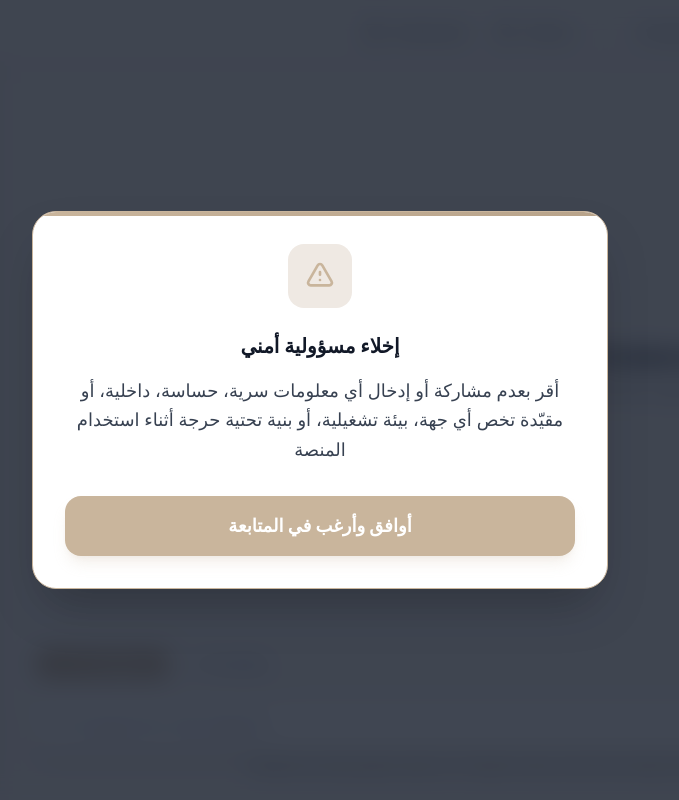
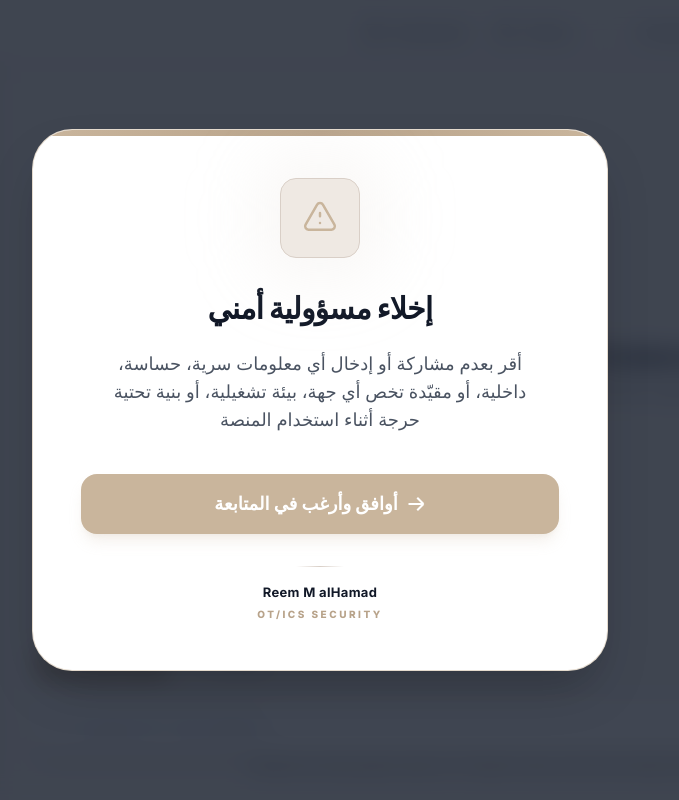
Before and after one commit to ByReem444/ot_security, a Flask app: page / in a window 1280 px wide. Shown: the whole page, without its empty margins (320-999 px from the left). Run offline with Flask 3, Linux system fonts and the light colour scheme; some libraries are stand-ins or nearby versions.

Commit message:
disclaimer

```diff
--- a/app/templates/base.html
+++ b/app/templates/base.html
@@ -83,26 +83,41 @@
              x-transition:enter-start="opacity-0"
              x-transition:enter-end="opacity-100">
 
-            <div class="bg-white dark:bg-gray-900 border border-sand-300 dark:border-cyan-500/30 rounded-3xl p-8 max-w-xl w-full shadow-2xl text-center relative overflow-hidden">
-                <!-- Decorative element -->
-                <div class="absolute top-0 left-0 w-full h-1 bg-gradient-to-r from-sand-300 to-sand-400 dark:from-cyan-500 dark:to-teal-500"></div>
+            <div class="bg-white dark:bg-gray-900 border border-sand-300/50 dark:border-cyan-500/20 rounded-[2.5rem] p-8 sm:p-12 max-w-xl w-full shadow-2xl text-center relative overflow-hidden mx-auto transform transition-all duration-500">
+                <!-- Top Accent Line -->
+                <div class="absolute top-0 left-0 w-full h-1.5 bg-gradient-to-r from-sand-300 via-sand-400 to-sand-300 dark:from-cyan-600 dark:via-cyan-400 dark:to-cyan-600"></div>
 
-                <div class="w-16 h-16 bg-sand-100 dark:bg-cyan-500/10 rounded-2xl flex items-center justify-center mx-auto mb-6 text-sand-300 dark:text-cyan-500">
-                    <svg class="w-8 h-8" fill="none" viewBox="0 0 24 24" stroke="currentColor" stroke-width="2">
-                        <path stroke-linecap="round" stroke-linejoin="round" d="M12 9v2m0 4h.01m-6.938 4h13.856c1.54 0 2.502-1.667 1.732-3L13.732 4c-.77-1.333-2.694-1.333-3.464 0L3.34 16c-.77 1.333.192 3 1.732 3z" />
-                    </svg>
+                <!-- Icon Header -->
+                <div class="relative inline-flex items-center justify-center mb-8">
+                    <div class="absolute inset-0 bg-sand-200/20 dark:bg-cyan-500/20 rounded-3xl blur-xl scale-150"></div>
+                    <div class="relative w-16 h-16 sm:w-20 sm:h-20 bg-sand-100 dark:bg-gray-800 rounded-2xl flex items-center justify-center text-sand-300 dark:text-cyan-500 border border-sand-200 dark:border-cyan-500/30">
+                        <svg class="w-8 h-8 sm:w-10 sm:h-10" fill="none" viewBox="0 0 24 24" stroke="currentColor" stroke-width="1.5">
+                            <path stroke-linecap="round" stroke-linejoin="round" d="M12 9v2m0 4h.01m-6.938 4h13.856c1.54 0 2.502-1.667 1.732-3L13.732 4c-.77-1.333-2.694-1.333-3.464 0L3.34 16c-.77 1.333.192 3 1.732 3z" />
+                        </svg>
+                    </div>
                 </div>
 
-                <h3 class="text-xl font-bold text-gray-900 dark:text-white mb-4">إخلاء مسؤولية أمني</h3>
+                <h3 class="text-2xl sm:text-3xl font-extrabold text-gray-900 dark:text-white mb-6 tracking-tight font-sans">إخلاء مسؤولية أمني</h3>
 
-                <p class="text-lg text-gray-700 dark:text-gray-300 leading-relaxed mb-8 dir-rtl font-medium" dir="rtl">
+                <p class="text-base sm:text-lg text-gray-700 dark:text-gray-300 leading-[1.8] mb-10 dir-rtl font-medium px-4 opacity-90" dir="rtl">
                     أقر بعدم مشاركة أو إدخال أي معلومات سرية، حساسة، داخلية، أو مقيّدة تخص أي جهة، بيئة تشغيلية، أو بنية تحتية حرجة أثناء استخدام المنصة
                 </p>
 
-                <button @click="disclaimerAccepted = true; localStorage.setItem('ot_disclaimer_accepted', 'true')"
-                        class="w-full py-4 px-6 bg-sand-300 hover:bg-sand-400 dark:bg-cyan-600 dark:hover:bg-cyan-500 text-white font-bold rounded-2xl transition-all shadow-lg shadow-sand-300/20 dark:shadow-cyan-500/20 text-lg">
-                    أوافق وأرغب في المتابعة
-                </button>
+                <div class="space-y-6">
+                    <button @click="disclaimerAccepted = true; localStorage.setItem('ot_disclaimer_accepted', 'true')"
+                            class="group relative w-full py-4 px-8 bg-sand-300 hover:bg-sand-400 dark:bg-cyan-600 dark:hover:bg-cyan-500 text-white font-bold rounded-2xl transition-all shadow-lg shadow-sand-300/20 dark:shadow-cyan-500/20 text-base sm:text-lg overflow-hidden active:scale-[0.98]">
+                        <span class="relative z-10 flex items-center justify-center gap-2">
+                            أوافق وأرغب في المتابعة
+                            <svg class="w-5 h-5 transition-transform group-hover:translate-x-1" fill="none" viewBox="0 0 24 24" stroke="currentColor" stroke-width="2.5"><path d="M13.5 4.5L21 12m0 0l-7.5 7.5M21 12H3" /></svg>
+                        </span>
+                    </button>
+
+                    <div class="flex flex-col items-center pt-2">
+                        <div class="w-12 h-px bg-gradient-to-r from-transparent via-sand-200 dark:via-gray-800 to-transparent mb-4"></div>
+                        <p class="text-[13px] font-bold text-gray-900 dark:text-white tracking-wide">Reem M alHamad</p>
+                        <p class="text-[10px] text-sand-400 dark:text-cyan-600 uppercase tracking-[0.25em] font-extrabold mt-1">OT/ICS Security</p>
+                    </div>
+                </div>
             </div>
         </div>
 
```
